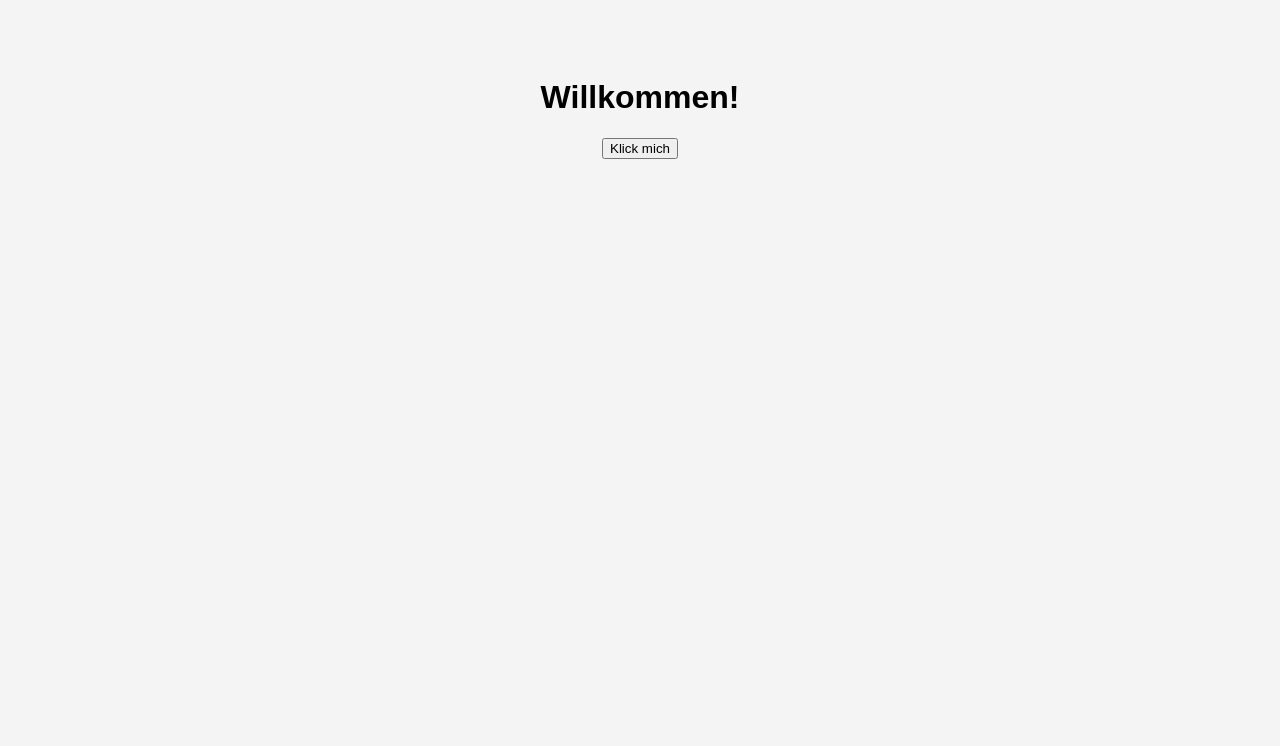
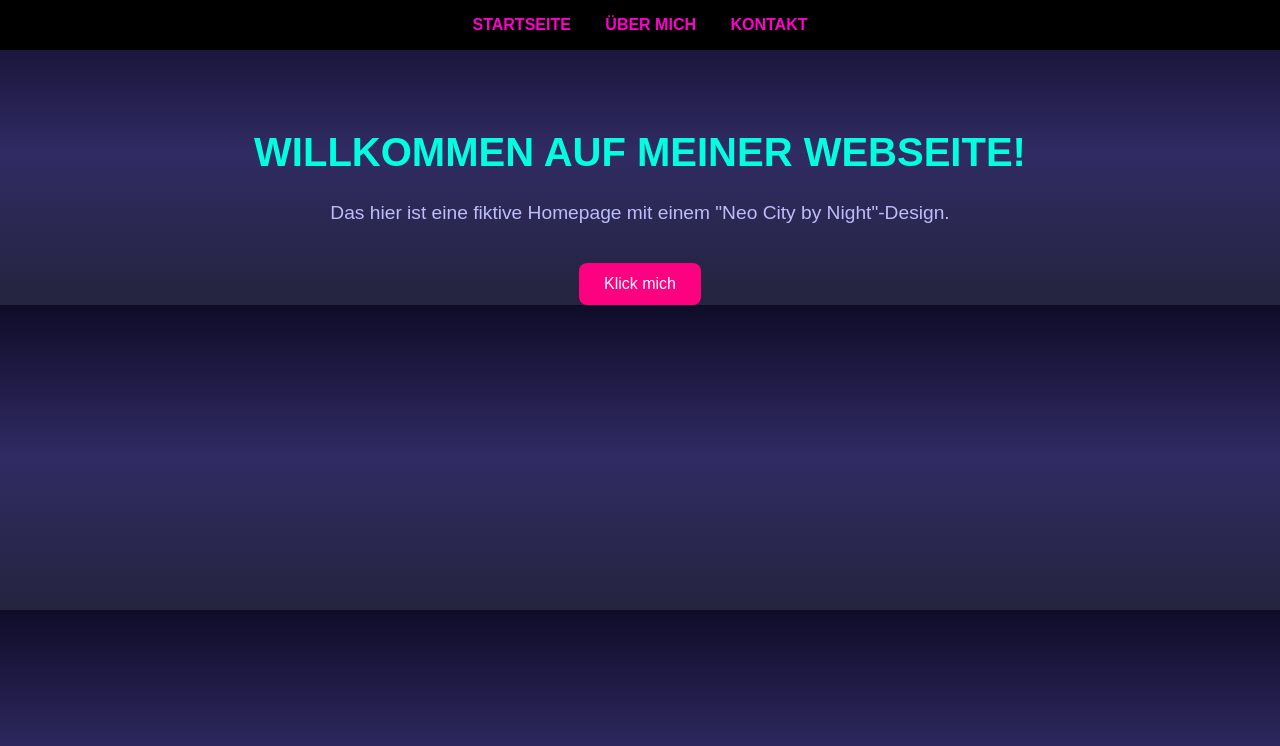
Before and after one commit to HaronJan/mein-projekt, a plain HTML site: page index.html in a window 1280 px wide. Drawn offline with Linux system fonts and the light colour scheme.

Commit message:
Neo City by Night Design hinzugefügt

```diff
--- a/index.html
+++ b/index.html
@@ -2,12 +2,21 @@
 <html lang="de">
 <head>
   <meta charset="UTF-8">
-  <title>JS-Beispiel</title>
+  <title>Neo City by Night</title>
   <link rel="stylesheet" href="style.css">
 </head>
 <body>
-  <h1>Willkommen!</h1>
-  <button onclick="zeigeNachricht()">Klick mich</button>
+  <nav>
+    <a href="#">STARTSEITE</a>
+    <a href="#">ÜBER MICH</a>
+    <a href="#">KONTAKT</a>
+  </nav>
+
+  <div class="hero">
+    <h1>WILLKOMMEN AUF MEINER WEBSEITE!</h1>
+    <p>Das hier ist eine fiktive Homepage mit einem "Neo City by Night"-Design.</p>
+    <button onclick="zeigeNachricht()">Klick mich</button>
+  </div>
 
   <script src="script.js"></script>
 </body>
--- a/script.js
+++ b/script.js
@@ -1,3 +1,3 @@
 function zeigeNachricht() {
-  alert("Hallo! Das ist JavaScript in Aktion.");
+  alert("Willkommen in der Zeit!");
 }
--- a/style.css
+++ b/style.css
@@ -1,6 +1,44 @@
 body {
+  margin: 0;
   font-family: Arial, sans-serif;
-  background-color: #f4f4f4;
+  background: linear-gradient(to bottom, #0f0c29, #302b63, #24243e);
+  color: #ffffff;
   text-align: center;
-  padding: 50px;
 }
+
+nav {
+  background-color: #000;
+  padding: 1rem;
+}
+
+nav a {
+  color: #ff00cc;
+  margin: 0 15px;
+  text-decoration: none;
+  font-weight: bold;
+}
+
+.hero {
+  margin-top: 80px;
+}
+
+h1 {
+  font-size: 2.5rem;
+  color: #00ffe0;
+}
+
+p {
+  font-size: 1.2rem;
+  color: #bdbdfc;
+}
+
+button {
+  background-color: #ff0080;
+  color: white;
+  padding: 12px 25px;
+  border: none;
+  border-radius: 8px;
+  font-size: 1rem;
+  margin-top: 20px;
+  cursor: pointer;
+}
```
